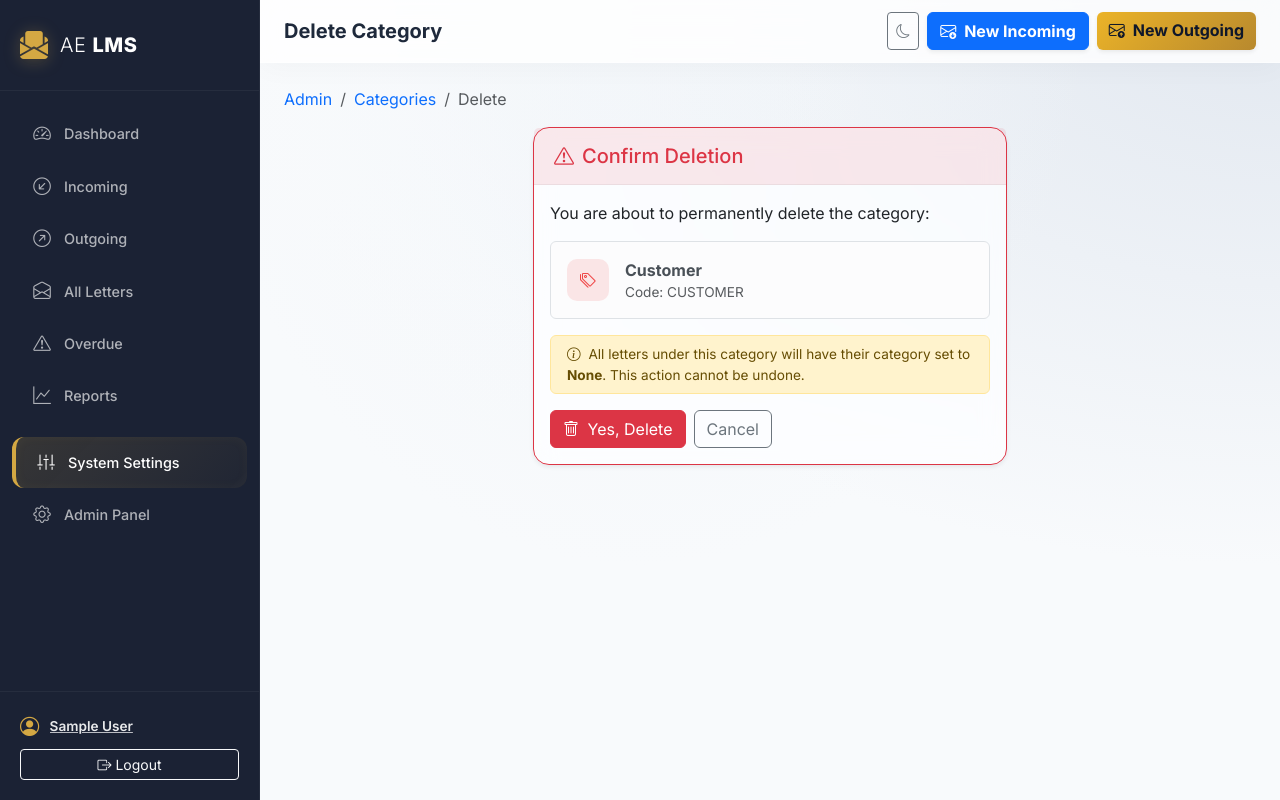
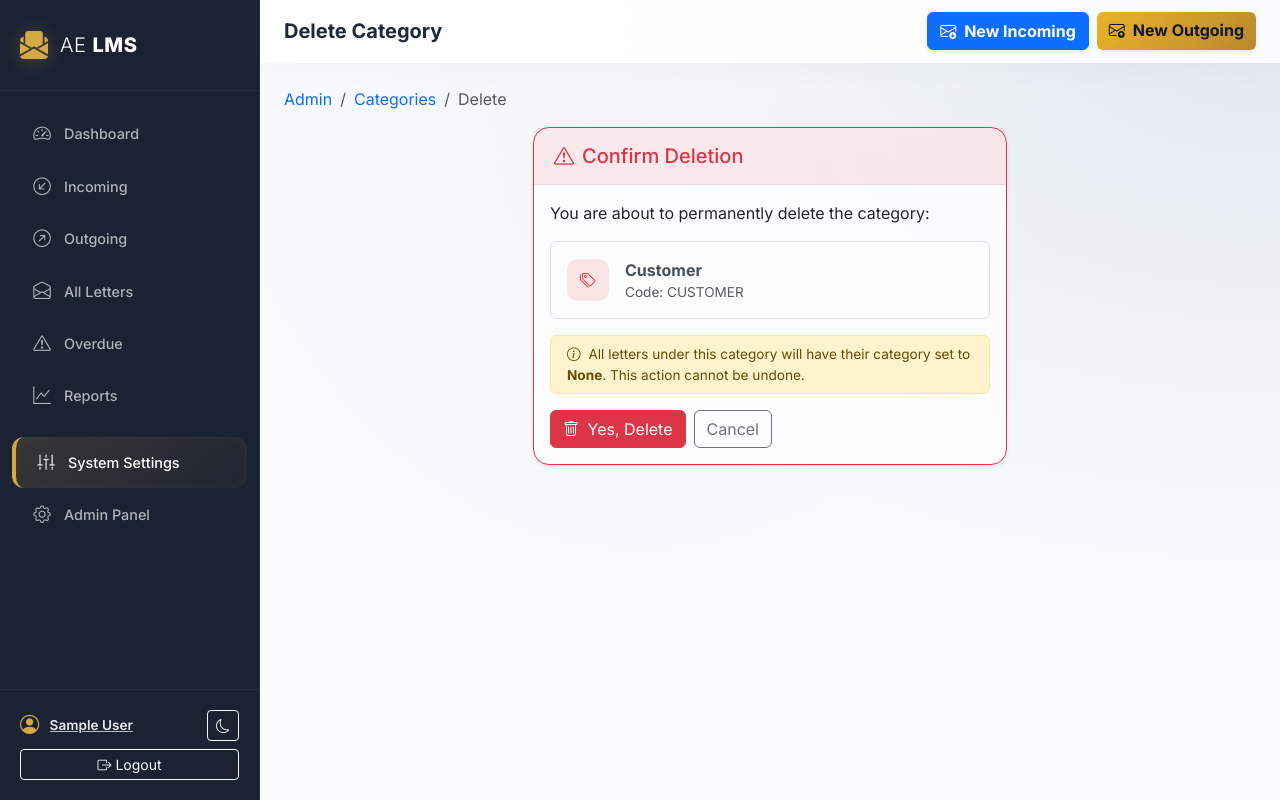
Before and after one commit to zackpro94/LMS, a Django app: page /admin-dashboard/categories/3/delete/ in a window 1280 px wide. Run offline with Django 5.2, Linux system fonts and the light colour scheme; the visitor is signed in with stand-in values (Sample User, id 1); data comes from the database, SQL or seed files in the repository.

Commit message:
Move dark mode button inline with profile name in sidebar

```diff
--- a/templates/base.html
+++ b/templates/base.html
@@ -70,6 +70,7 @@
 
     <div class="sidebar-footer">
       {% if user.is_authenticated %}
+      <div class="d-flex align-items-center justify-content-between">
         <a href="{% url 'letters:user_profile' %}" class="sidebar-user">
           <i class="bi bi-person-circle"></i>
           <div class="sidebar-user__meta">
@@ -79,6 +80,10 @@
             {% endif %}
           </div>
         </a>
+        <button class="btn btn-sm btn-outline-light theme-toggle" type="button" id="themeToggle" title="Toggle dark mode">
+          <i class="bi bi-moon"></i>
+        </button>
+      </div>
       <form method="post" action="{% url 'accounts:logout' %}" class="mt-2">
         {% csrf_token %}
         <button type="submit" class="btn btn-sm btn-outline-light w-100">
@@ -99,9 +104,6 @@
         {% block page_subtitle %}{% endblock %}
       </div>
       <div class="topbar-actions">
-        <button class="btn btn-sm btn-outline-secondary theme-toggle" type="button" id="themeToggle" title="Toggle dark mode">
-          <i class="bi bi-moon"></i>
-        </button>
         <a href="{% url 'letters:incoming_letter_create' %}" class="btn btn-primary fw-bold shadow-sm">
           <i class="bi bi-envelope-arrow-down me-2"></i><span class="d-none d-md-inline">New Incoming</span>
         </a>
```
Lines whose indentation alone changed are shown as unchanged.
